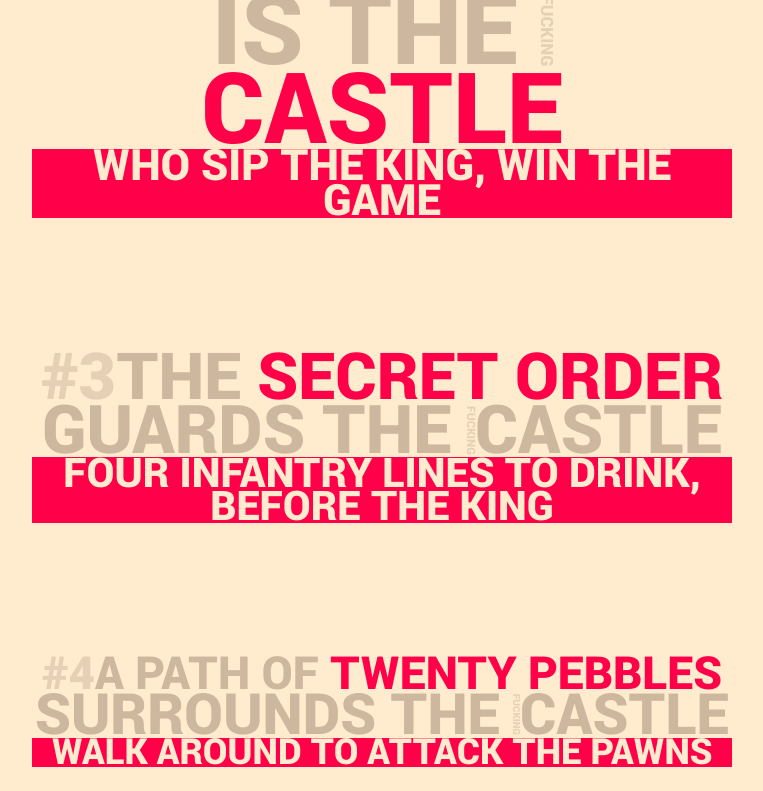
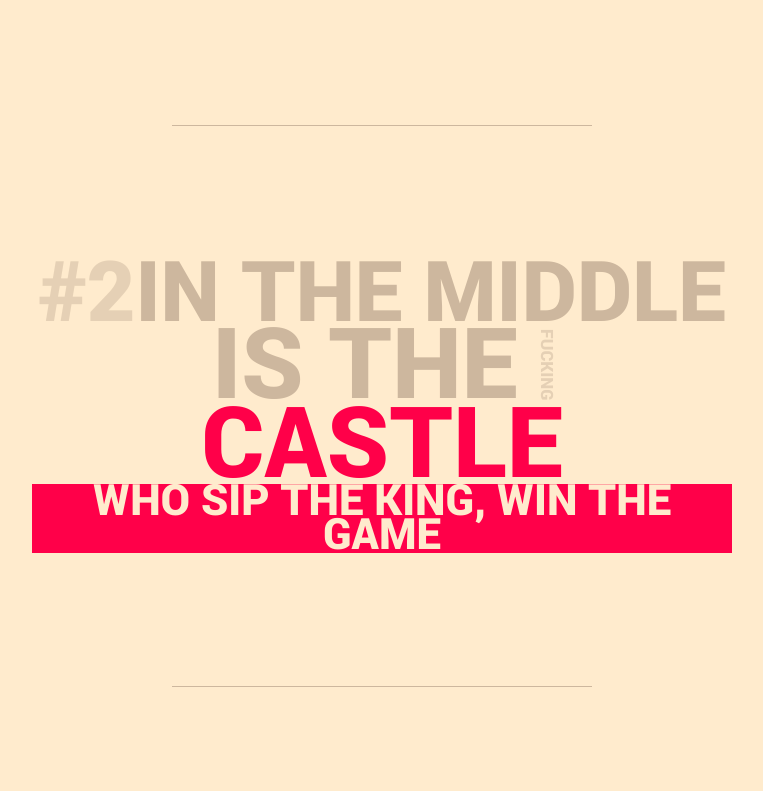
Before and after one commit to etnbrd/trueamerican, a plain HTML site: page index.html in a window 1280 px wide. Shown: the part 1449-2240 px from the top of the page, without its empty margins (258-1021 px from the left). Drawn offline with Linux system fonts and the light colour scheme.

Commit message:
visual fixes

```diff
--- a/index.html
+++ b/index.html
@@ -16,7 +16,6 @@
 
       * {
         box-sizing: border-box;
-        /*white-space: nowrap;*/
         padding: 0;
         margin: 0;
       }
@@ -42,33 +41,22 @@
         counter-reset: section;
       }
 
-      h1, h2 {
-        margin-top: 100pt;
-        margin-bottom: 100pt;
-      }
-
       h2 > *:first-child:before {
         counter-increment: section;
         content: "#" counter(section) "";
         opacity: 0.5;
       }
 
-      h1 > *, h2 > * {
-        position: relative;
+      h1 > span, h2 > span {
         font-size: 1.3em;
         display: block;
-        width: 100%;
         line-height: 0.8em;
       }
 
       .vertical {
         width: 0.1em;
         display: inline-block;
-        /*transform-origin: 100% 0%;*/
-        position: relative;
-
         opacity: 0.5;
-
         -webkit-transform: translate(-0.3pt, -11.2pt) scale(0.172) rotate(90deg);
         -ms-transform: translate(-0.3pt, -11.2pt) scale(0.172) rotate(90deg);
         -o-transform: translate(-0.3pt, -11.2pt) scale(0.172) rotate(90deg);
@@ -82,13 +70,34 @@
       [id$='3'] {
         background: rgb(255, 0, 73);
         color: rgb(255, 235, 205);
-        /*max-width: auto;*/
-        /*width: 200%;*/
+      }
+
+      hr {
+        border: none;
+        background: rgb(205, 183, 158);
+        height: 1px;
+        width: 60%;
+        margin: 100pt auto 100pt auto;
+      }
+
+      hr:after {
+        content: '';
+
+        display: block;
+        width: 0.6em;
+        height: 0.6em;
+
+        position: relative;
+        top: -0.27em;
+        transform: rotate(45deg);
+
+        background: rgb(205, 183, 158);
+        margin: auto;
       }
 
       #name {
-        /*height: 280px;*/
         margin: 30% 0 70% 0;
+        padding: 100px 0;
         border: solid rgb(205, 183, 158);
         border-width: 2px 0;
       }
@@ -248,11 +257,15 @@
   <span id='lava3'>Who dive in, die vain</span>
 </h2>
 
+<hr/>
+
 <h2 id='castle'>
   <span id='castle1'>In the middle</span>
   <span id='castle2'>is the <span class='vertical'>fucking</span><span class='highlight'>Castle</span></span>
   <span id='castle3'>Who sip the King, win the game</span>
 </h2>
+
+<hr/>
 
 <h2 id='king'>
   <span id='king1'>The <span class='highlight'>Secret Order</span></span>
@@ -260,13 +273,15 @@
   <span id='king3'>four infantry lines to drink, before the king</span>
 </h2>
 
+<hr/>
+
 <h2 id='path'>
   <span id='path1'>A path of <span class='highlight'>twenty pebbles</span></span>
   <span id='path2'>surrounds the <span class='vertical'>fucking</span>Castle</span>
   <span id='path3'>Walk around to attack the pawns</span>
 </h2>
 
-<!-- width="700" height="700" -->
+<hr/>
 
 <svg viewBox="0 0 700 700" xmlns="http://www.w3.org/2000/svg">
  <g>
@@ -395,15 +410,21 @@
  </g>
 </svg>
 
+<hr/>
+
 <h2 id='spots'>
   <span id='spots1'>But in only four places</span>
   <span id='spots2'>Can you reach the premises</span>
 </h2>
 
+<hr/>
+
 <h2 id='beers'>
   <span id='beers1'>Carry no less than one</span>
   <span id='beers2'>No more than three, at once</span>
 </h2>
+
+<hr/>
 
 <h2 id='begin'>
   <span id='begin1'>Team as you please before</span>
```
